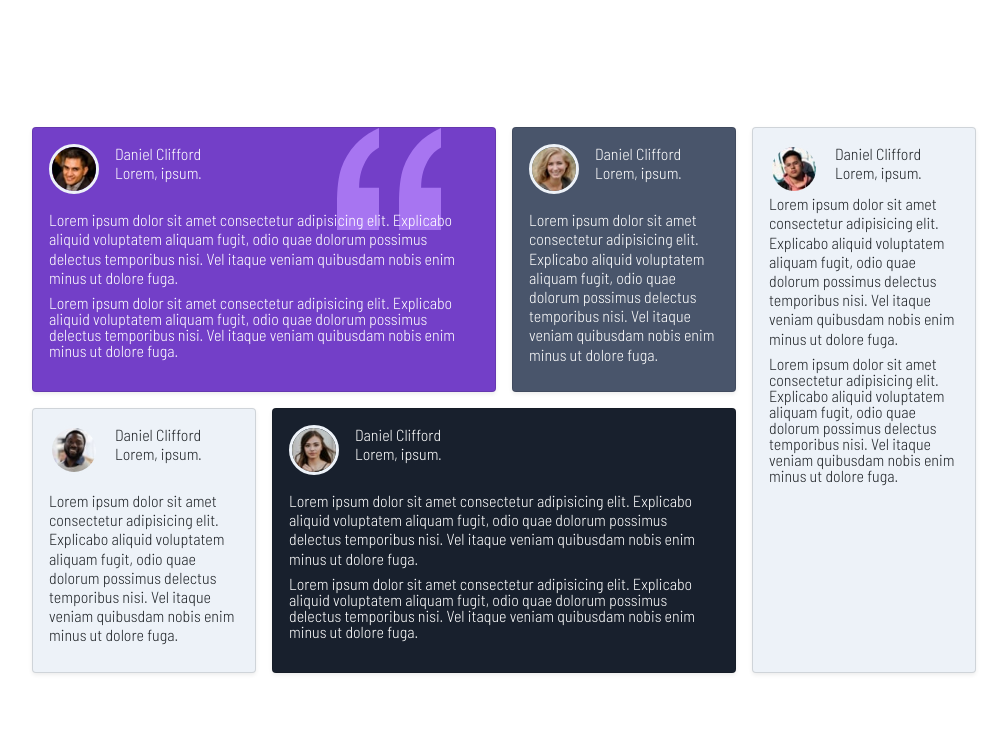
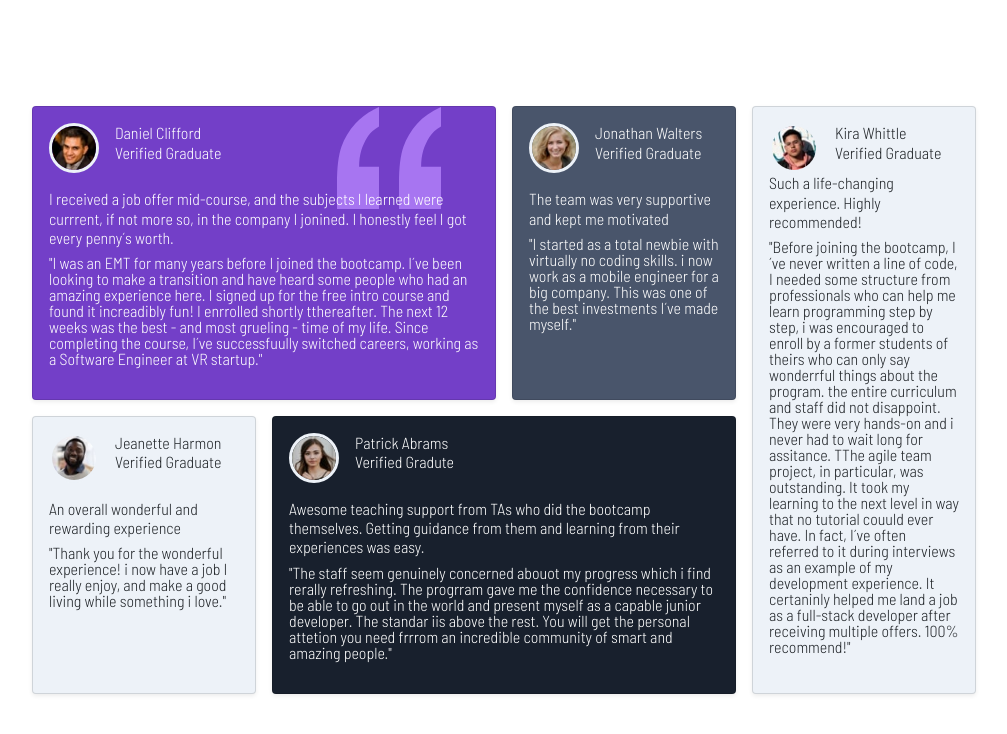
Before and after one commit to 0wlofminerva/bootstarp5-sass-testimonials-section, a website: page index.html in a window 1280 px wide. Shown: the whole page, without its empty margins (136-1143 px from the left). Drawn offline with Linux system fonts and the light colour scheme.

Commit message:
Added copy text to replace lorem ipsum

```diff
--- a/index.html
+++ b/index.html
@@ -23,12 +23,12 @@
                                     <img src="./images/image-daniel.jpg" alt="" class="border border-secondary border-3 rounded-circle">
                                     <div class="ps-3">
                                         <h6 class="m-0 h6">Daniel Clifford</h6>
-                                        <p class="m-0 h6">Lorem, ipsum.</p>
+                                        <p class="m-0 h6">Verified Graduate</p>
                                     </div>
                                 </div>
                                 <div>
-                                    <p class="h6">Lorem ipsum dolor sit amet consectetur adipisicing elit. Explicabo aliquid voluptatem aliquam fugit, odio quae dolorum possimus delectus temporibus nisi. Vel itaque veniam quibusdam nobis enim minus ut dolore fuga.</p>
-                                    <p class="fs-6 lh-1">Lorem ipsum dolor sit amet consectetur adipisicing elit. Explicabo aliquid voluptatem aliquam fugit, odio quae dolorum possimus delectus temporibus nisi. Vel itaque veniam quibusdam nobis enim minus ut dolore fuga.</p>
+                                    <p class="h6">I received a job offer mid-course, and the subjects I learned were currrent, if not more so, in the company I jonined. I honestly feel I got every penny´s worth.</p>
+                                    <p class="fs-6 lh-1">"I was an EMT for many years before I joined the bootcamp. I´ve been looking to make a transition and have heard some people who had an amazing experience here. I signed up for the free intro course and found it increadibly fun! I enrrolled shortly tthereafter. The next 12 weeks was the best - and most grueling - time of my life. Since completing the course, I´ve successfuully switched careers, working as a Software Engineer at VR startup."</p>
                                 </div>
                             </div>
                         </article>
@@ -39,12 +39,13 @@
                                 <div class="d-flex mb-3">
                                     <img src="./images/image-jeanette.jpg" alt="" class="border border-secondary border-3 rounded-circle">
                                     <div class="ps-3">
-                                        <h6 class="m-0 h6">Daniel Clifford</h6>
-                                        <p class="m-0 h6">Lorem, ipsum.</p>
+                                        <h6 class="m-0 h6">Jonathan Walters</h6>
+                                        <p class="m-0 h6">Verified Graduate</p>
                                     </div>
                                 </div>
                                 <div>
-                                    <p class="h6">Lorem ipsum dolor sit amet consectetur adipisicing elit. Explicabo aliquid voluptatem aliquam fugit, odio quae dolorum possimus delectus temporibus nisi. Vel itaque veniam quibusdam nobis enim minus ut dolore fuga.</p>
+                                    <p class="h6">The team was very supportive and kept me motivated</p>
+                                    <p class="fs-6 lh-1">"I started as a total newbie with virtually no coding skills. i now work as a mobile engineer for a big company. This was one of the best investments I´ve made myself."</p>
                                 </div>
                             </div>
                         </article>
@@ -55,12 +56,13 @@
                                 <div class="d-flex mb-3">
                                     <img src="./images/image-jonathan.jpg" alt="" class="border border-secondary border-3 rounded-circle">
                                     <div class="ps-3">
-                                        <h6 class="m-0 h6">Daniel Clifford</h6>
-                                        <p class="m-0 h6">Lorem, ipsum.</p>
+                                        <h6 class="m-0 h6">Jeanette Harmon</h6>
+                                        <p class="m-0 h6">Verified Graduate</p>
                                     </div>
                                 </div>
                                 <div>
-                                    <p class="h6">Lorem ipsum dolor sit amet consectetur adipisicing elit. Explicabo aliquid voluptatem aliquam fugit, odio quae dolorum possimus delectus temporibus nisi. Vel itaque veniam quibusdam nobis enim minus ut dolore fuga.</p>
+                                    <p class="h6">An overall wonderful and rewarding experience</p>
+                                    <p class="fs-6 lh-1">"Thank you for the wonderful experience! i now have a job I really enjoy, and make a good living while something i love."</p>
                                 </div>
                             </div>
                         </article>
@@ -71,13 +73,13 @@
                                 <div class="d-flex mb-3">
                                     <img src="./images/image-kira.jpg" alt="" class="border border-secondary border-3 rounded-circle">
                                     <div class="ps-3">
-                                        <h6 class="m-0 h6">Daniel Clifford</h6>
-                                        <p class="m-0 h6">Lorem, ipsum.</p>
+                                        <h6 class="m-0 h6">Patrick Abrams</h6>
+                                        <p class="m-0 h6">Verified Gradute</p>
                                     </div>
                                 </div>
                                 <div>
-                                    <p class="h6">Lorem ipsum dolor sit amet consectetur adipisicing elit. Explicabo aliquid voluptatem aliquam fugit, odio quae dolorum possimus delectus temporibus nisi. Vel itaque veniam quibusdam nobis enim minus ut dolore fuga.</p>
-                                    <p class="fs-6 lh-1">Lorem ipsum dolor sit amet consectetur adipisicing elit. Explicabo aliquid voluptatem aliquam fugit, odio quae dolorum possimus delectus temporibus nisi. Vel itaque veniam quibusdam nobis enim minus ut dolore fuga.</p>
+                                    <p class="h6">Awesome teaching support from TAs who did the bootcamp themselves. Getting guidance from them and learning from their experiences was easy.</p>
+                                    <p class="fs-6 lh-1">"The staff seem genuinely concerned abouot my progress which i find rerally refreshing. The progrram gave me the confidence necessary to be able to go out in the world and present myself as a capable junior developer. The standar iis above the rest. You will get the personal attetion you need frrrom an incredible community of smart and amazing people."</p>
                                 </div>
                             </div>
                         </article>
@@ -91,13 +93,13 @@
                                 <div class="d-flex">
                                     <img src="./images/image-patrick.jpg" alt="" class="border border-secondary border-3 rounded-circle">
                                     <div class="ps-3">
-                                        <h6 class="m-0 h6">Daniel Clifford</h6>
-                                        <p class="m-0 h6">Lorem, ipsum.</p>
+                                        <h6 class="m-0 h6">Kira Whittle</h6>
+                                        <p class="m-0 h6">Verified Graduate</p>
                                     </div>
                                 </div>
                                 <div>
-                                    <p class="h6">Lorem ipsum dolor sit amet consectetur adipisicing elit. Explicabo aliquid voluptatem aliquam fugit, odio quae dolorum possimus delectus temporibus nisi. Vel itaque veniam quibusdam nobis enim minus ut dolore fuga.</p>
-                                    <p class="fs-6 lh-1">Lorem ipsum dolor sit amet consectetur adipisicing elit. Explicabo aliquid voluptatem aliquam fugit, odio quae dolorum possimus delectus temporibus nisi. Vel itaque veniam quibusdam nobis enim minus ut dolore fuga.</p>
+                                    <p class="h6">Such a life-changing experience. Highly recommended!</p>
+                                    <p class="fs-6 lh-1">"Before joining the bootcamp, I´ve never written a line of code, I needed some structure from professionals who can help me learn programming step by step, i was encouraged to enroll by a former students of theirs who can only say wonderrful things about the program. the entire curriculum and staff did not disappoint. They were very hands-on and i never had to wait long for assitance. TThe agile team project, in particular, was outstanding. It took my learning to the next level in way that no tutorial couuld ever have. In fact, I´ve often referred to it during interviews as an example of my development experience. It certaninly helped me land a job as a full-stack developer after receiving multiple offers. 100% recommend!"</p>
                                 </div>
                             </div>
                         </article>
--- a/sass/custom.scss
+++ b/sass/custom.scss
@@ -1,3 +1,5 @@
+@import "../node_modules/bootstrap/scss/bootstrap";
+
 $font-family-sans-serif: 'Barlow Semi Condensed', sans-serif;
 
 $primary:#733fc8;
@@ -28,4 +30,7 @@ $container-max-widths: (
     background-position: 85% top;
 }
 
-@import "../node_modules/bootstrap/scss/bootstrap";
+h6 {
+    font-family: $font-family-sans-serif;
+    font-weight: 700;
+}
```
Also changed, not shown: sass/custom.css, 1 other file.
